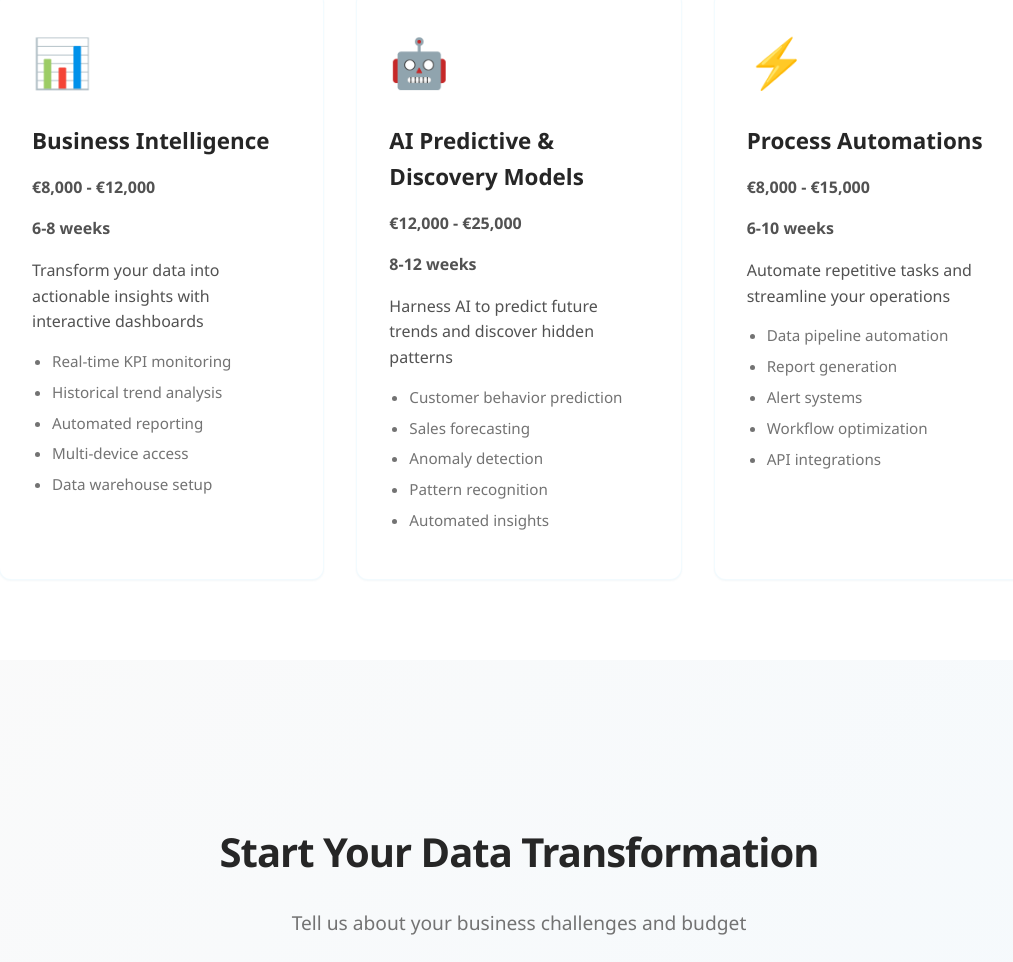
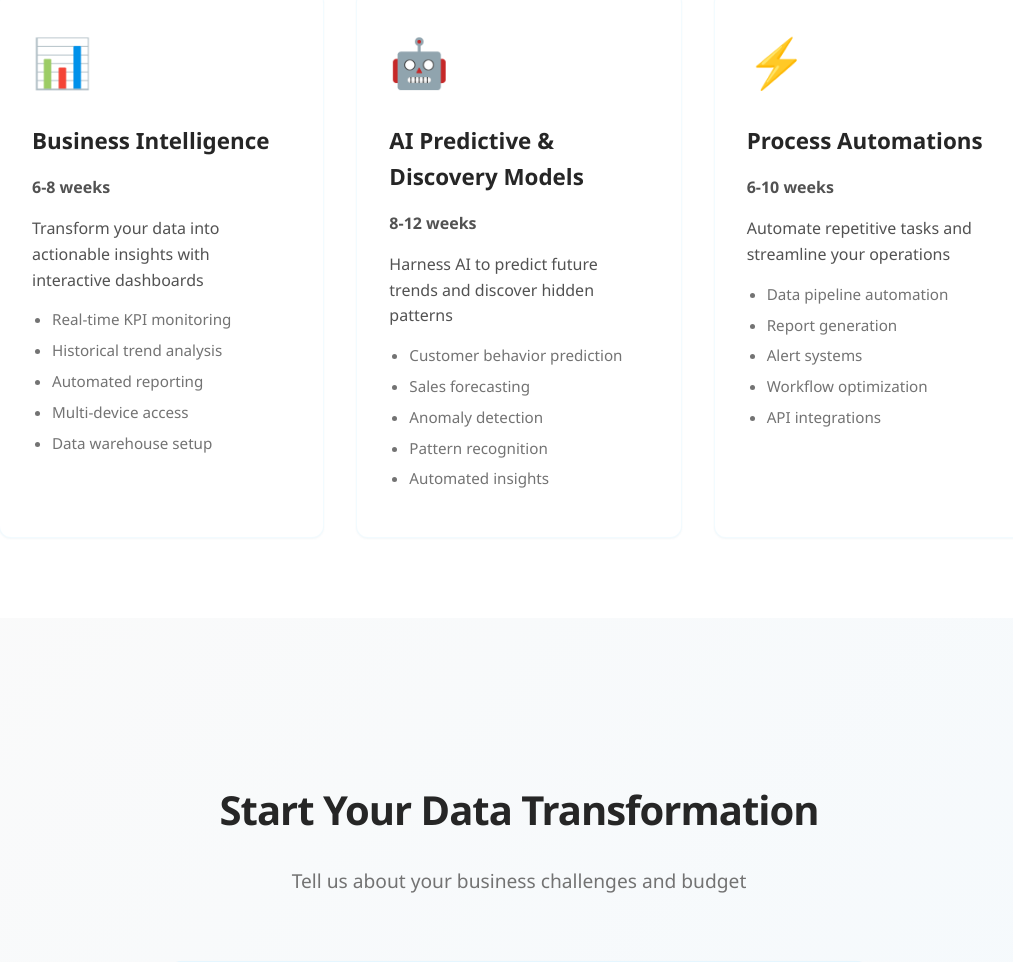
Before and after one commit to danieldabn/datadrivewebpage, a plain HTML site: page index.html in a window 1280 px wide. Shown: the part 3273-4235 px from the top of the page, without its empty margins (121-1134 px from the left). Drawn offline with Linux system fonts and the light colour scheme.

Commit message:
removed prices from code

```diff
--- a/index.html
+++ b/index.html
@@ -162,7 +162,6 @@
             <div class="service-card">
                 <span class="service-icon">📊</span>
                 <h3 data-en="Business Intelligence" data-es="Inteligencia de Negocios">Business Intelligence</h3>
-                    <p class="service-price" data-en="€8,000 - €12,000" data-es="€8,000 - €12,000">€8,000 - €12,000</p>
                 <p class="service-duration" data-en="6-8 weeks" data-es="6-8 semanas">6-8 weeks</p>
                 <p class="service-description" data-en="Transform your data into actionable insights with interactive dashboards" data-es="Transforma tus datos en insights accionables con dashboards interactivos">Transform your data into actionable insights with interactive dashboards</p>
                 <ul>
@@ -176,7 +175,6 @@
             <div class="service-card">
                 <span class="service-icon">🤖</span>
                 <h3 data-en="AI Predictive & Discovery Models" data-es="Modelos Predictivos y de Descubrimiento con IA">AI Predictive & Discovery Models</h3>
-                    <p class="service-price" data-en="€12,000 - €25,000" data-es="€12,000 - €25,000">€12,000 - €25,000</p>
                 <p class="service-duration" data-en="8-12 weeks" data-es="8-12 semanas">8-12 weeks</p>
                 <p class="service-description" data-en="Harness AI to predict future trends and discover hidden patterns" data-es="Aprovecha la IA para predecir tendencias futuras y descubrir patrones ocultos">Harness AI to predict future trends and discover hidden patterns</p>
                 <ul>
@@ -190,7 +188,6 @@
             <div class="service-card">
                 <span class="service-icon">⚡</span>
                 <h3 data-en="Process Automations" data-es="Automatización de Procesos">Process Automations</h3>
-                    <p class="service-price" data-en="€8,000 - €15,000" data-es="€8,000 - €15,000">€8,000 - €15,000</p>
                 <p class="service-duration" data-en="6-10 weeks" data-es="6-10 semanas">6-10 weeks</p>
                 <p class="service-description" data-en="Automate repetitive tasks and streamline your operations" data-es="Automatiza tareas repetitivas y optimiza tus operaciones">Automate repetitive tasks and streamline your operations</p>
                 <ul>
```
Lines whose indentation alone changed are shown as unchanged.
